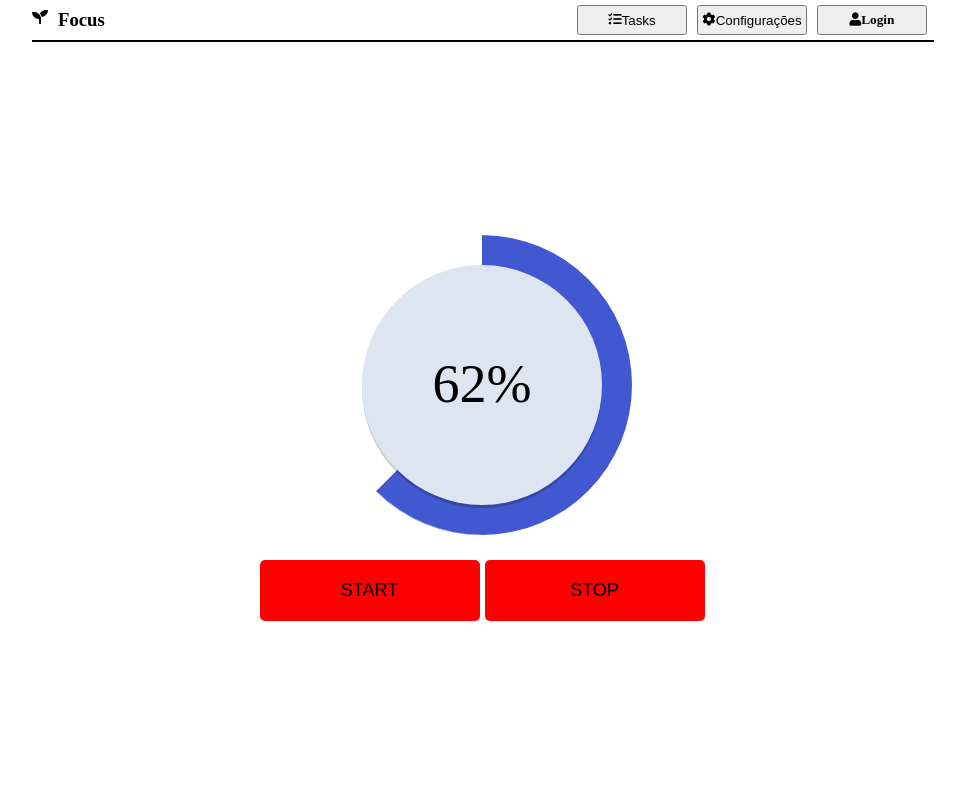
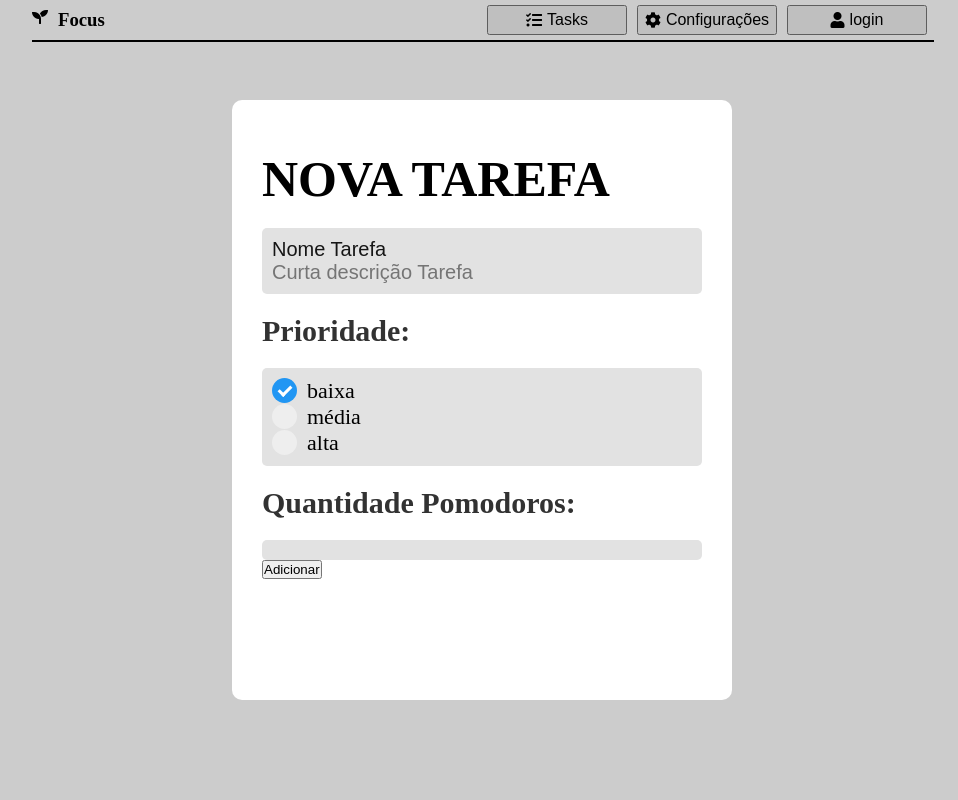
Before and after one commit to VicLira/timer-pomodoro, a plain HTML site: page index.html in a window 1280 px wide. Shown: the top 800 px of the page, without its empty margins (158-1116 px from the left). Drawn offline with Linux system fonts and the light colour scheme.

Commit message:
adicionado modal para criação e tarefa, ainda não funcional

```diff
--- a/css/style.css
+++ b/css/style.css
@@ -48,13 +48,17 @@ header .container::before {
 }
 
 .nav-button {
+    align-items: center;
     display: flex;
-    align-items: center;
+    font-size: 16px;
     justify-content: center;
-    width: 110px;
+    width: 140px;
     height: 30px;
     margin: 5px;
+}
 
+.nav-button i {
+    margin-right: 5px;
 }
 
 /* HERO SECTION */
@@ -177,6 +181,163 @@ header .container::before {
     height: 80vh;
 }
 
+#tarefas .container {
+    flex-direction: column;
+}
+
+.row {
+    width: 100%;
+    height: 100%;
+    display: flex;
+}
+
+.col-50 {
+    width: 100%;
+    border-right: 4px dashed black;
+    border-left: 4px dashed black;
+}
+
+.card-add {
+    display: flex;
+    align-items: center;
+    justify-content: center;
+    background: chocolate;
+    width:  90%;
+    height: 80px;
+    padding: 20px;
+    margin: 0 auto;
+    margin-top: 20px;
+    border-radius: 10px;
+}
+
+.card-add:hover {
+    cursor: pointer;
+}
+
+.card-add i {
+    margin-right: 20px;
+}
+
+/* MODAL */
+
+.modal-container {
+    position: fixed;
+    width: 100vw;
+    height: 100vh;
+    top: 0;
+    left: 0;
+    background: rgba(0, 0, 0, 0.2);
+    z-index: 9999;
+    display: flex;
+    align-items: center;
+    justify-content: center;
+}
+
+.modal {
+    width: 90%;
+    max-width: 500px;
+    height: 600px;
+    background: #fff;
+    padding: 30px;
+    border-radius: 10px;
+}
+
+.modal .primary-title {
+    color: #000;
+}
+
+.input-group {
+    margin-top: 20px;
+    padding: 10px;
+    background: #e2e2e2;
+    border-radius: 5px;
+    display: flex;
+    flex-direction: column;
+    justify-content: space-between;
+}
+
+.input-group input {
+    border: none;
+    background: #e2e2e2;
+    font-size: 20px;
+}
+
+.principal-input::placeholder {
+    color: #000;
+    opacity: 0.9;
+}
+
+.input-group input:focus {
+    outline: none !important;
+    background: #e1e1e1;
+}
+
+.input-group:nth-last-child(3) {
+    flex-direction: row;
+}
+
+.radio-button {
+    display: block;
+    position: relative;
+    padding-left: 35px;
+    margin-bottom: 0 auto;
+    cursor: pointer;
+    font-size: 22px;
+    -webkit-user-select: none;
+    -moz-user-select: none;
+    -ms-user-select: none;
+    user-select: none;
+}
+
+.radio-button input {
+    position: absolute;
+    opacity: 0;
+    cursor: pointer;
+}
+
+.checkmark {
+    position: absolute;
+    top: 0;
+    left: 0;
+    height: 25px;
+    width: 25px;
+    background-color: #eee;
+    border-radius: 50%;
+}
+
+.radio-button:hover input ~ .checkmark {
+    background-color: #ccc;
+}
+
+.radio-button input:checked ~ .checkmark {
+    background-color: #2196F3;
+}
+
+.checkmark:after {
+    content: "";
+    position: absolute;
+    display: none;
+}
+
+.radio-button input:checked ~ .checkmark:after {
+    display: block;
+}
+
+.radio-button .checkmark:after {
+    left: 9px;
+    top: 5px;
+    width: 5px;
+    height: 10px;
+    border: solid white;
+    border-width: 0 3px 3px 0;
+    -webkit-transform: rotate(45deg);
+    -ms-transform: rotate(45deg);
+    transform: rotate(45deg);
+}
+
+
+
+
 /* FOOTER */
 
 footer {
@@ -197,6 +358,31 @@ footer .container {
     font-size: 32px;
 }
 
+/* TITLES */
+
+.primary-title {
+    margin: 20px 0 0 0;
+    font-size: 50px;
+    color: #fff;
+    text-transform: uppercase;
+}
+
+.secondary-title {
+    margin: 20px 0 0 0;
+    font-size: 30px;
+    color: #000;
+    opacity: 0.8;
+    text-transform: capitalize;
+}
+
+.terceary-title {
+    margin: 20px 0 0 0;
+    font-size: 20px;
+    color: #000;
+    opacity: 0.6;
+    text-transform: uppercase;
+}
+
 @media (max-width: 768px) {
     .nav-button {
         width: 50px;
--- a/index.html
+++ b/index.html
@@ -31,7 +31,8 @@
                         <p>Configurações</p>
                     </button>
                     <button class="nav-button">
-                        <i class="fas fa-user">Login</i>
+                        <i class="fas fa-user"></i>
+                        <p>login</p>
                     </button>
                 </ul>
             </nav>
@@ -65,11 +66,19 @@
 
     <section id="tarefas">
         <div class="container">
-            <div class="col-50">
+            <h1 class="primary-title">
+                Tarefas
+            </h1>
+            <div class="row">
+                <div class="col-50">
+                    <div class="card card-add">
+                        <i class="fas fa-plus-circle"></i>
+                        <h3>Adicionar Tarefa</h3>
+                    </div>
+                </div>
+                <div class="col-50">
 
-            </div>
-            <div class="col-50">
-
+                </div>
             </div>
         </div>
     </section>
@@ -83,6 +92,47 @@
         </div>
     </footer>
 
+    <div class="modal-container">
+        <div class="modal">
+            <form action="">
+                <h1 class="primary-title">
+                    Nova Tarefa
+                </h1>
+
+                <div class="input-group">
+                    <input class="principal-input" type="text" placeholder="Nome Tarefa">
+                    <input type="text" placeholder="Curta descrição Tarefa">
+                </div>
+
+                <h2 class="secondary-title">Prioridade:</h2>
+
+                <div class="input-group">
+                    <label class="radio-button"> baixa
+                        <input type="radio" checked="checked" name="radio">
+                        <span class="checkmark"></span>
+                    </label>
+                    <label class="radio-button"> média
+                        <input type="radio" name="radio">
+                        <span class="checkmark"></span>
+                    </label>
+                    <label class="radio-button"> alta
+                        <input type="radio" name="radio">
+                        <span class="checkmark"></span>
+                    </label>
+                </div>
+
+                <h2 class="secondary-title">Quantidade Pomodoros:</h2>
+
+                <div class="input-group">
+
+                </div>
+
+                <button class="principal-button">Adicionar</button>
+
+            </form>
+        </div>
+    </div>
+
 
     <script src="./assets/script.js"></script>
 </body>
```
